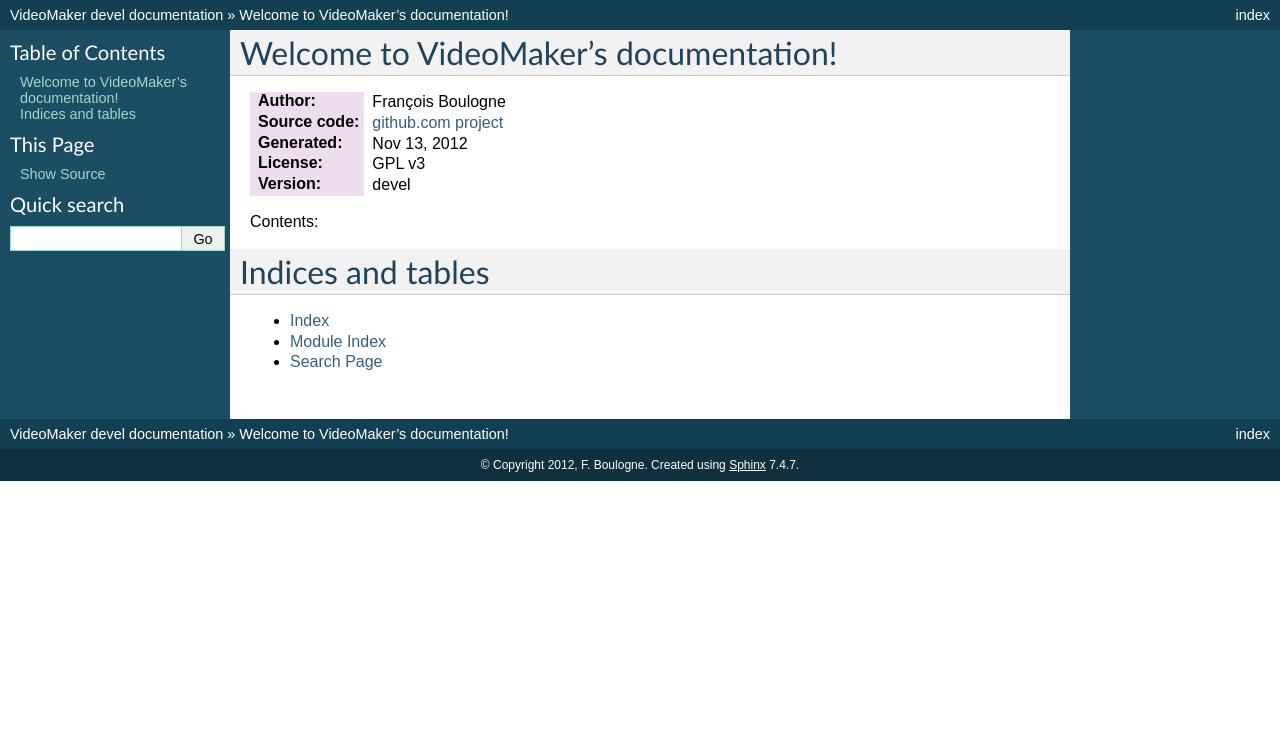
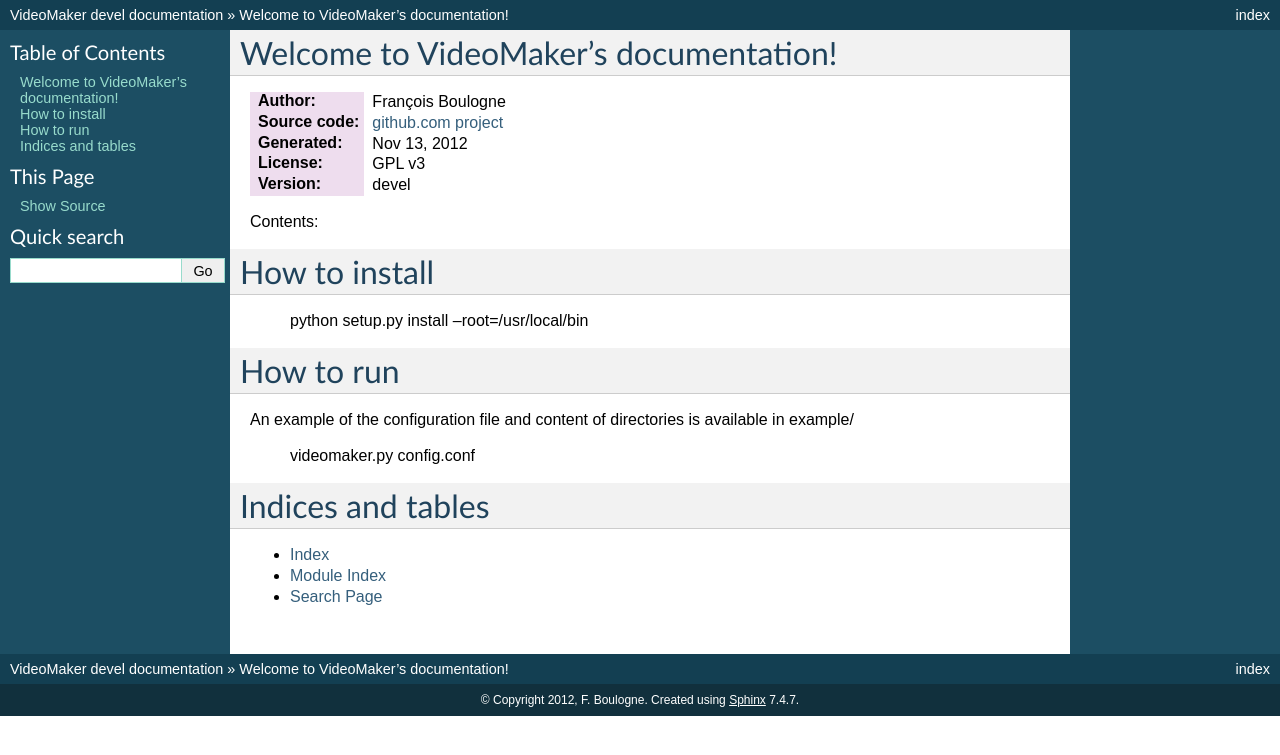
Before and after one commit to sciunto/VideoMaker, a Sphinx documentation site: the page built from doc/source/index.rst, in a window 1280 px wide. Shown: the top 755 px of the page. Built offline with Sphinx 7.4.7, drawn with Linux system fonts in a browser that asks for light colours.

Commit message:
add install and usage

```diff
--- a/doc/source/index.rst
+++ b/doc/source/index.rst
@@ -20,6 +20,21 @@
 
 
 
+How to install
+==============
+
+    python setup.py install --root=/usr/local/bin
+
+
+How to run
+==========
+
+An example of the configuration file and content of directories is available in example/
+
+    videomaker.py config.conf
+
+
+
 Indices and tables
 ==================
 
```
